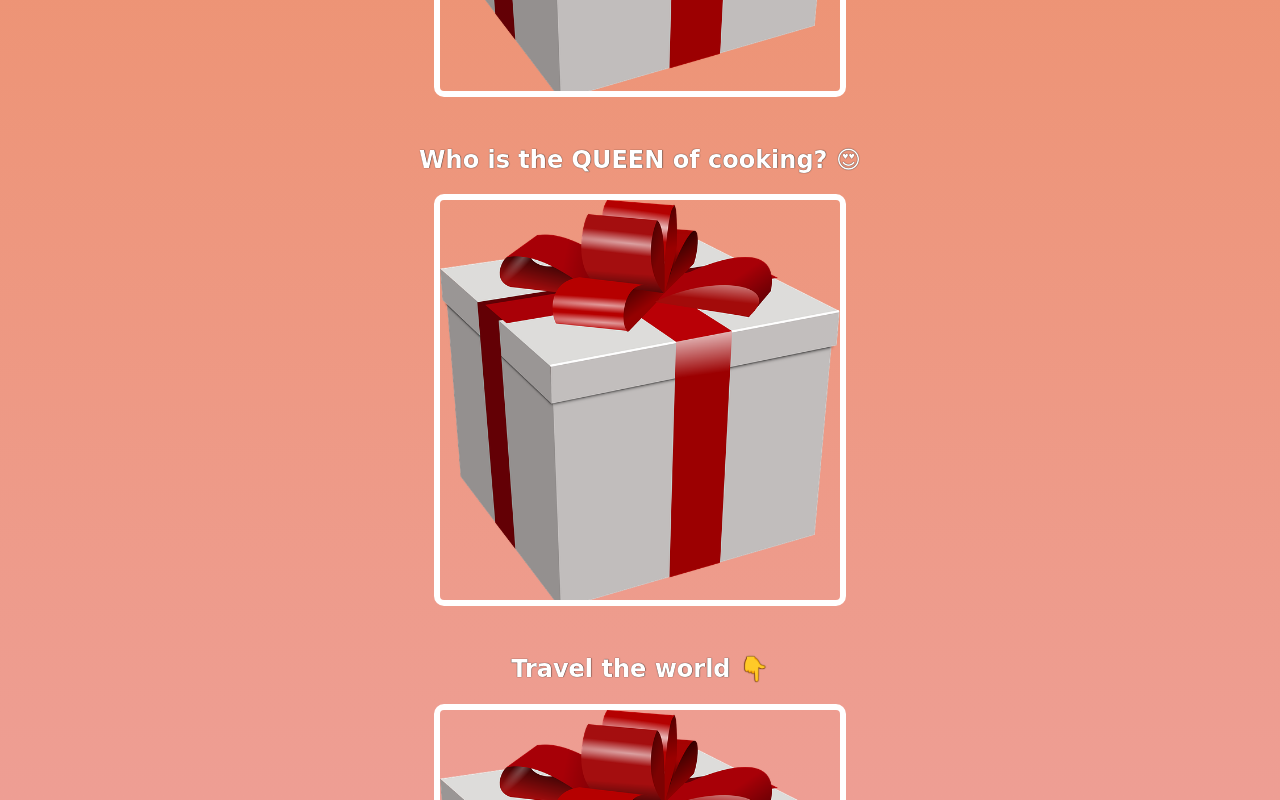
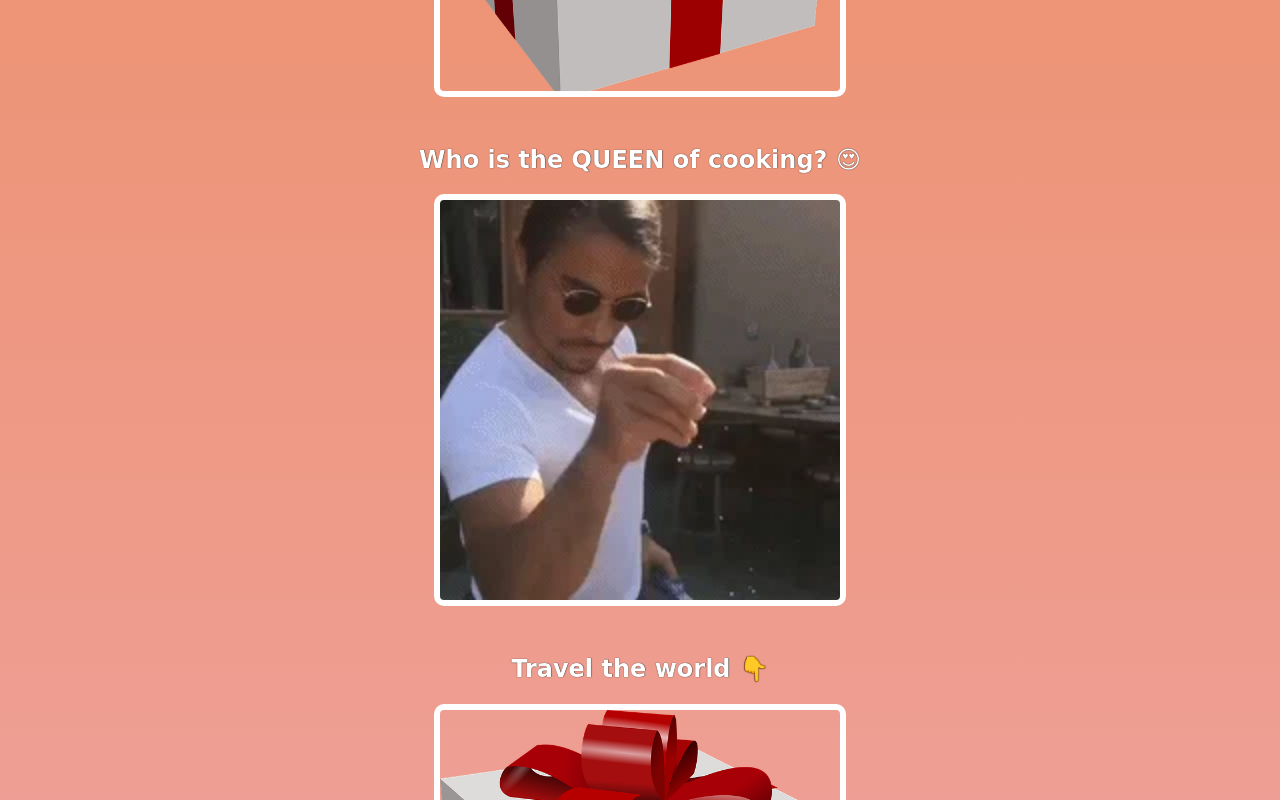
Before and after one commit to irsia1/projekt-birthday, a plain HTML site: page index.html in a window 1280 px wide. In both pictures the pointer is over the element 640 px from the left and 1127 px from the top of the page. Shown: the part 727-1527 px from the top of the page. Drawn offline with nearby package versions, Linux system fonts and the light colour scheme; a web font is replaced by a local one.

Commit message:
change img name in css

```diff
--- a/styles.css
+++ b/styles.css
@@ -67,7 +67,7 @@ h1, h2, h3, h4, p {
     background-position: -65px 0px;
 }
 
-#gift-img-hot:hover {
+#gift-img-cooking:hover {
     background-image: url("images/cooking.webp");
 }
 
```
